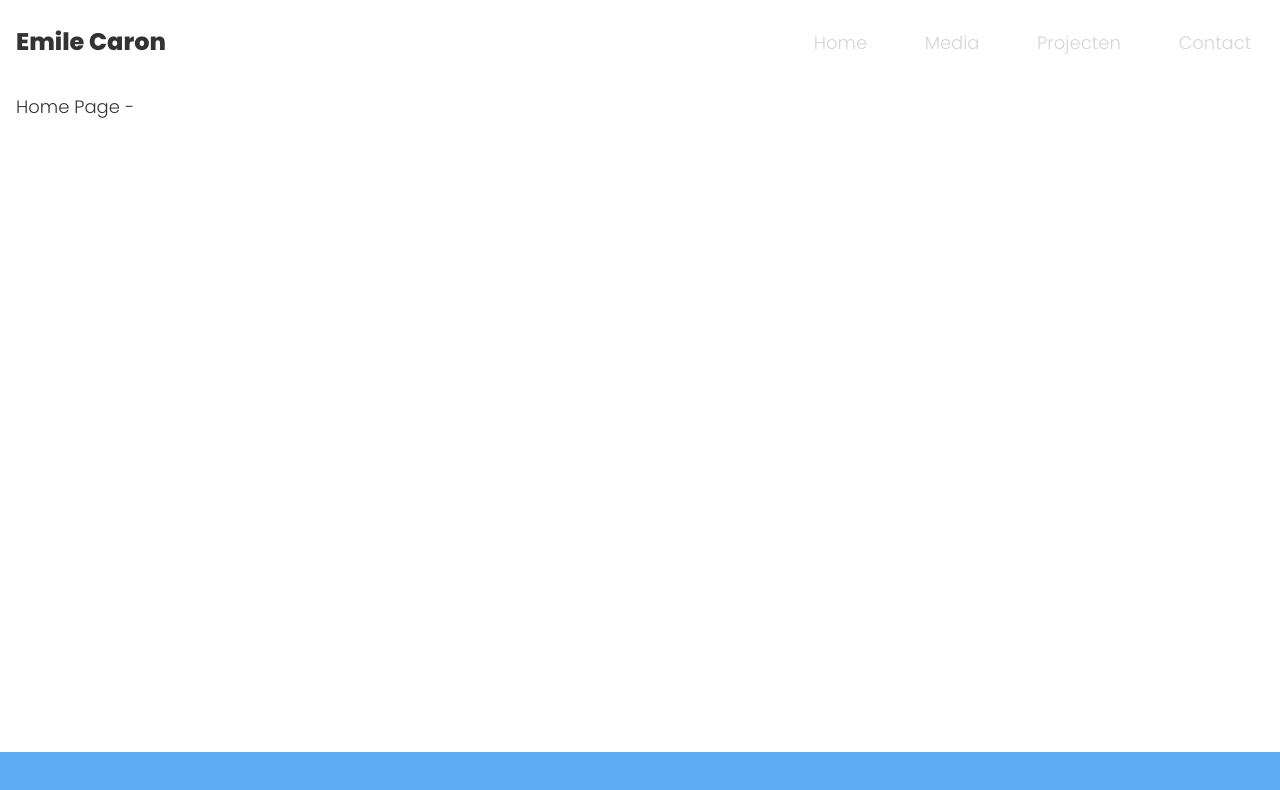
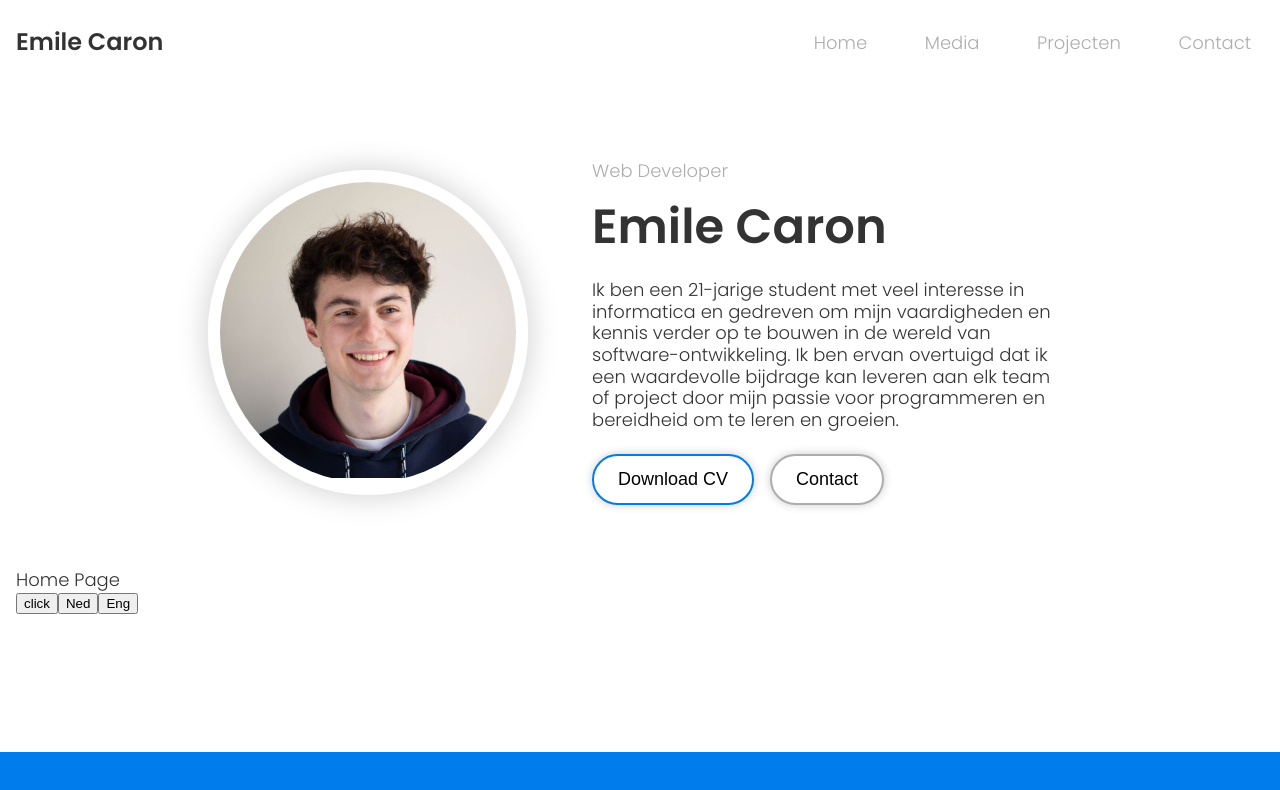
Before and after one commit to EmileCar/emilecaron-old, a React (Create React App) app: page / in a window 1280 px wide. Shown: the top 790 px of the page. Built offline with nearby package versions, Linux system fonts and the light colour scheme.

Commit message:
Translations fixed

```diff
--- a/src/assets/languages/eng/global.json
+++ b/src/assets/languages/eng/global.json
@@ -1,3 +1,16 @@
 {
-
+    "header": {
+        "home": "Home",
+        "about": "About me"
+    },
+    "hero": {
+        "webDev": {
+            "title": "Web Developer",
+            "description": "I am a 21 year old student with a great interest in computer science and driven to further build my skills and knowledge in the world of software development. I am convinced that I can make a valuable contribution to any team or project through my passion for programming and willingness to learn and grow."
+        },
+        "pianist": {
+            "title": "Pianist",
+            "description": "Just your local pianist"
+        }
+    }
 }
--- a/src/assets/languages/ned/global.json
+++ b/src/assets/languages/ned/global.json
@@ -1,3 +1,16 @@
 {
-
+    "header": {
+        "home": "Home",
+        "about": "Over mij"
+    },
+    "hero": {
+        "webDev": {
+            "title": "Web Developer",
+            "description": "Ik ben een 21-jarige student met veel interesse in informatica en gedreven om mijn vaardigheden en kennis verder op te bouwen in de wereld van software-ontwikkeling. Ik ben ervan overtuigd dat ik een waardevolle bijdrage kan leveren aan elk team of project door mijn passie voor programmeren en bereidheid om te leren en groeien."
+        },
+        "pianist": {
+            "title": "Pianist",
+            "description": "Ik ben jouw pianist voor elke gelegenheid. Ik speel al 15 jaar piano en heb ervaring met het spelen van klassieke muziek, jazz, pop en filmmuziek. Ik heb ook ervaring met het begeleiden van koren en solisten. Ik ben beschikbaar voor concerten, evenementen, bruiloften, begrafenissen, ..."
+        }
+    }
 }
--- /dev/null
+++ b/src/components/buttons/Button.css
@@ -0,0 +1,29 @@
+.button{
+    background-color: white;
+    padding: 0.8rem 1.5rem;
+    text-align: center;
+    text-decoration: none;
+    font-size: inherit;
+    cursor: pointer;
+    box-shadow: 0px 0px 10px rgba(0, 0, 0, 0.2);
+    border-radius: 2rem;
+    outline: none;
+    transition: all 0.2s ease-in-out;
+}
+
+.button.primary{
+    border: 2px solid var(--main-color);
+}
+
+.button.primary:hover{
+    background-color: var(--main-color);
+    color: var(--white-color);
+}
+
+.button.secondary{
+    border: 2px solid var(--grey-color);
+}
+
+.button.secondary:hover{
+    background-color: var(--grey-color);
+}
--- /dev/null
+++ b/src/components/buttons/Button.jsx
@@ -0,0 +1,12 @@
+import React from 'react';
+import "./Button.css";
+
+const Button = ({children, type}) => {
+    return (
+        <button className={'button ' + type}>
+            {children}
+        </button>
+    );
+}
+
+export default Button;
--- a/src/components/header/header.css
+++ b/src/components/header/header.css
@@ -20,7 +20,7 @@
 }
 
 .header__content h1 {
-	font-weight: bold;
+	font-weight: 600;
 	font-size: 1.5rem;
 }
 
--- a/src/components/hero/Hero.css
+++ b/src/components/hero/Hero.css
@@ -0,0 +1,78 @@
+.hero{
+}
+
+.hero-wrapper{
+    display: flex;
+    flex-direction: column;
+    justify-content: center;
+    align-items: center;
+    text-align: center;
+    gap: 2rem;
+}
+
+.hero-wrapper__image{
+    max-width: 15rem;
+    min-width: 320px;
+    border-radius: 100%;
+    border: 0.8rem solid var(--white-color);
+    box-shadow: 0rem 0rem 2rem rgba(0, 0, 0, 0.2);
+    overflow: hidden;
+}
+
+.hero-wrapper__image img{
+    width: 100%;
+    height: 100%;
+    object-fit: cover;
+}
+
+.hero-wrapper__content{
+    display: flex;
+    flex-direction: column;
+    justify-content: center;
+    align-items: center;
+    gap: 1rem;
+}
+
+.hero-wrapper__content--title{
+    color: var(--grey-color);
+}
+
+.hero-wrapper__content--description{
+    margin: 0.5rem 0;
+}
+
+.hero-wrapper__content--name{
+    font-size: 3rem;
+    font-weight: 600;
+}
+
+.hero-wrapper__buttons{
+    display: flex;
+    flex-direction: row;
+    justify-content: center;
+    align-items: center;
+    gap: 1rem;
+}
+
+/* if the screen is larger than 760px */
+@media screen and (min-width: 800px){
+    .hero{
+        padding: 4rem 2.6rem;
+    }
+    .hero-wrapper{
+        flex-direction: row;
+        gap: 4rem;
+    }
+
+    .hero-wrapper__content{
+        text-align: left;
+        align-items: flex-start;
+        max-width: 30rem;
+    }
+
+    .hero-wrapper__image{
+        max-width: 20rem;
+        min-width: 320px;
+    }
+
+}
--- a/src/components/hero/Hero.jsx
+++ b/src/components/hero/Hero.jsx
@@ -0,0 +1,37 @@
+import React, { useContext, useEffect } from "react";
+import "./Hero.css";
+import { ActivityContext } from "../../contexts/ActivityContext";
+import { Link } from "react-router-dom";
+import Button from "../buttons/Button";
+
+const Hero = () => {
+    const { img, title, description, buttons } = useContext(ActivityContext);
+
+    useEffect(() => {
+        console.log(description);
+    }, [description]);
+
+    return (
+        <div className="hero">
+            <div className="hero-wrapper">
+                <div className="hero-wrapper__image">
+                    <img src={img} alt={"Emile Caron " + title} />
+                </div>
+                <div className="hero-wrapper__content">
+                    <h2 className="hero-wrapper__content--title">{title}</h2>
+                    <h2 className="hero-wrapper__content--name">Emile Caron</h2>
+                    <p className="hero-wrapper__content--description">{description}</p>
+                    <div className="hero-wrapper__buttons">
+                        {buttons && buttons.map((button, index) => (
+                            <Link key={index} to={button.link} className={"btn btn--" + button.type}>
+                                <Button type={button.type}>{button.text}</Button>
+                            </Link>
+                        ))}
+                    </div>
+                </div>
+            </div>
+        </div>
+    );
+}
+
+export default Hero;
--- a/src/contexts/ActivityContext.jsx
+++ b/src/contexts/ActivityContext.jsx
@@ -1,15 +1,81 @@
-import React, { createContext, useState } from 'react';
-import Home from '../pages/Home';
+import React, { createContext, useEffect, useState } from 'react';
+import emileCaronImage from '../assets/img/emilecaron_picture.jpg';
+import { useTranslation } from 'react-i18next';
 
 export const ActivityContext = createContext();
 
 export const ActivityProvider = ({ children }) => {
-    const [activity, setActivity] = useState();
+    const { t } = useTranslation("global");
 
-    // Define any other state or functions you need
+    const webDevData = {
+        id: 'webDev',
+        img: emileCaronImage,
+        title: "hero.webDev.title",
+        description: "hero.webDev.description",
+        buttons: [
+            {
+                text: "Download CV",
+                link: "/contact",
+                type: "primary"
+            },
+            {
+                text: "Contact",
+                link: "/contact",
+                type: "secondary"
+            }
+        ]
+    };
+
+    const pianoData = {
+        id: 'piano',
+        img: emileCaronImage,
+        title: "hero.pianist.title",
+        description:"hero.pianist.description",
+        buttons: [
+            {
+                text: "Download CV",
+                link: "/contact",
+                type: "primary"
+            },
+            {
+                text: "Contact",
+                link: "/contact",
+                type: "secondary"
+            }
+        ]
+    };
+
+    const [activity, setActivity] = useState(webDevData);
+
+    const [img, setImg] = useState(null);
+    const [title, setTitle] = useState(null);
+    const [description, setDescription] = useState(null);
+    const [buttons, setButtons] = useState(null);
+
+    useEffect(() => {
+        setImg(activity.img);
+        setTitle(t(activity.title));
+        setDescription(t(activity.description));
+        setButtons(activity.buttons);
+    }, [activity]);
+
+    useEffect(() => {
+        setImg(activity.img);
+        setTitle(t(activity.title));
+        setDescription(t(activity.description));
+        setButtons(activity.buttons);
+    }, [t]);
+
+    const toggleActivity = () => {
+        if (activity.id === webDevData.id) {
+            setActivity(pianoData);
+        } else {
+            setActivity(webDevData);
+        }
+    }
 
     return (
-        <ActivityContext.Provider value={{ activity, setActivity }}>
+        <ActivityContext.Provider value={{ toggleActivity, img, title, description, buttons }}>
             {children}
         </ActivityContext.Provider>
     );
--- a/src/index.css
+++ b/src/index.css
@@ -63,10 +63,10 @@ html {
 	--s2: 2rem;
 	--s3: 3rem;
 
-	--main-color: #5EACF4;
+	--main-color: #007CED;
   --white-color: #FFFFFF;
   --dark-color: #333333;
-  --grey-color: #D5D5D5;
+  --grey-color: #ADADAD;
 	--error-color: red;
   --site-max-width: 80rem;
 }
--- a/src/pages/Home.jsx
+++ b/src/pages/Home.jsx
@@ -1,13 +1,25 @@
 import React, { useContext } from "react";
 import "./Home.css";
-import { ActivityContext, ActivityProvider } from "../contexts/ActivityContext";
+import { ActivityContext } from "../contexts/ActivityContext";
+import Hero from "../components/hero/Hero";
+import { useTranslation } from "react-i18next";
 
 const Home = () => {
-    const { activity } = useContext(ActivityContext);
+    const { i18n } = useTranslation("global");
+    const { toggleActivity } = useContext(ActivityContext);
+
+    const handleChangeLanguage = (language) => {
+        console.log(language);
+        i18n.changeLanguage(language);
+    };
 
     return (
         <div className="page">
-            <h1>Home Page - {activity}</h1>
+            <Hero />
+            <h1>Home Page</h1>
+            <button onClick={() => toggleActivity()}>click</button>
+            <button onClick={() => handleChangeLanguage("ned")}>Ned</button>
+            <button onClick={() => handleChangeLanguage("eng")}>Eng</button>
         </div>
     );
 };
```
Also changed, not shown: src/assets/img/emilecaron_picture.jpg.
